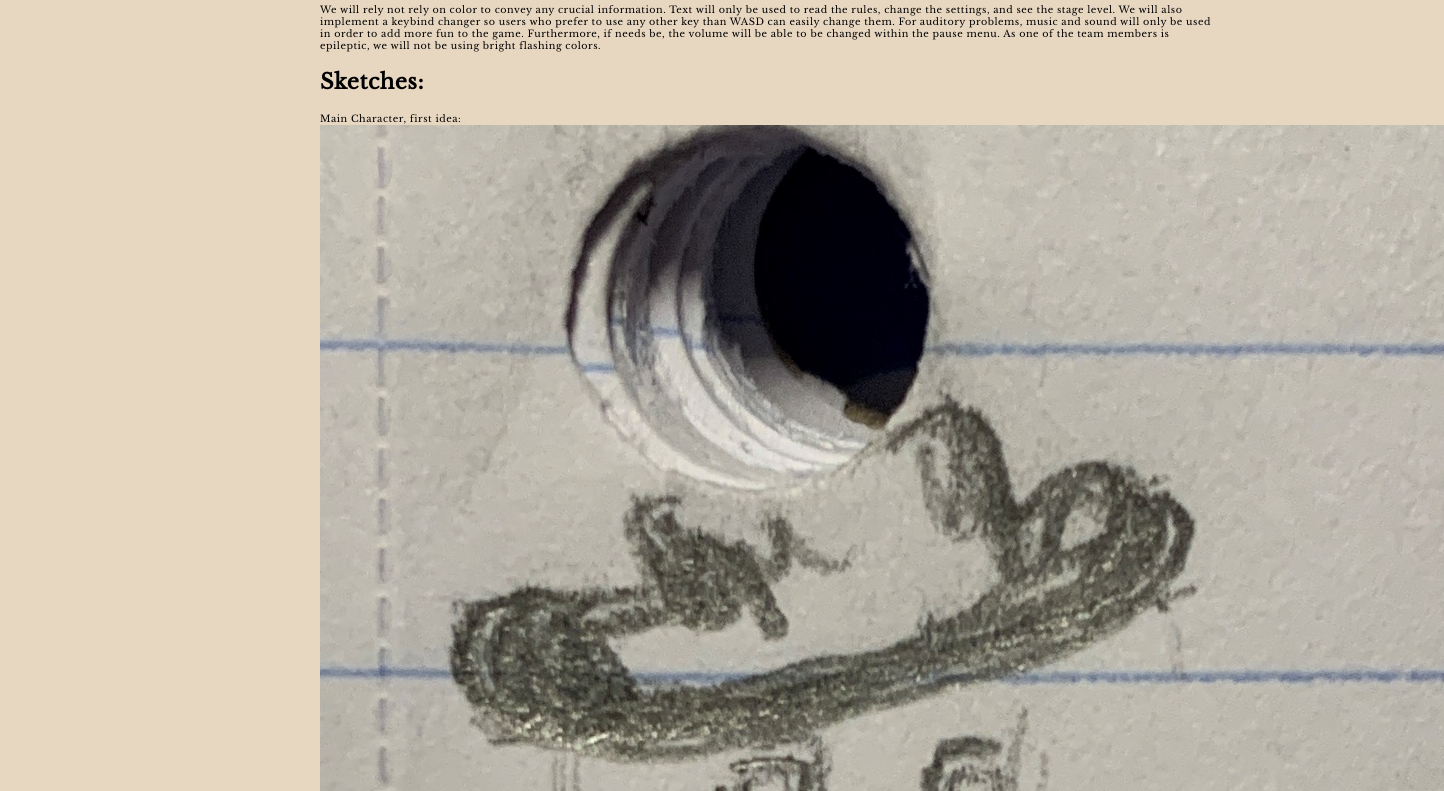
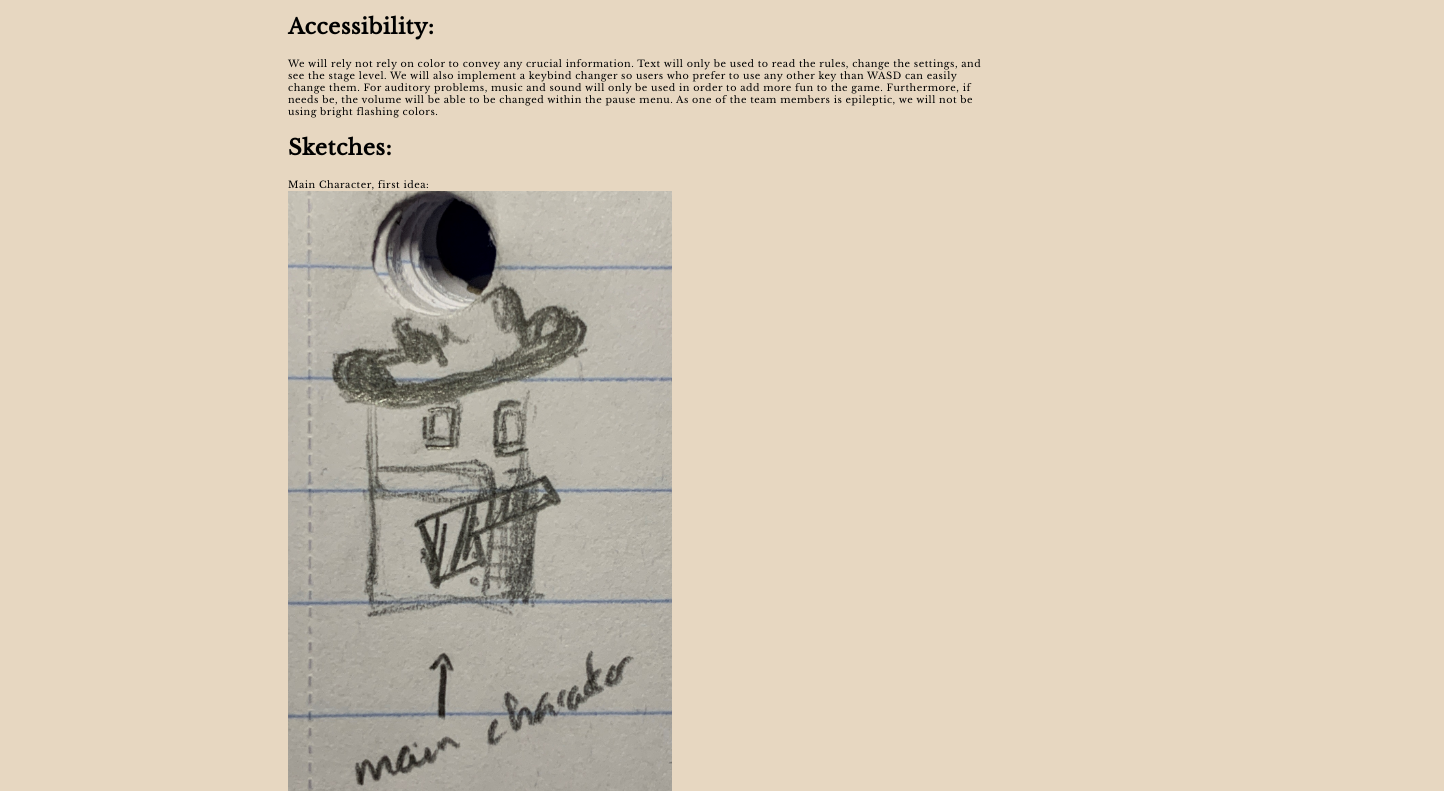
Before and after one commit to DerekTang24/jdygame, a plain HTML site: page designProcess/designProcess.html in a window 1280 px wide. Shown: the part 489-1280 px from the top of the page, 1444 px wide, since content can reach past the window. Drawn offline with nearby package versions, Linux system fonts and the light colour scheme.

Commit message:
Updated the stylesheet

```diff
--- a/style.css
+++ b/style.css
@@ -5,7 +5,7 @@ body{
   font-family: 'Libre Baskerville', serif;
   display: flex;
   flex-direction: column;
-  max-width: 50vw;
+  max-width: 55vw;
   margin: auto;
   background-color: #E7D7C1;
   letter-spacing:0.5px;
@@ -26,3 +26,7 @@ a{
 .list{
   font-size: 0.7vw;
 }
+
+img{
+  max-width: 30vw;
+}
```
